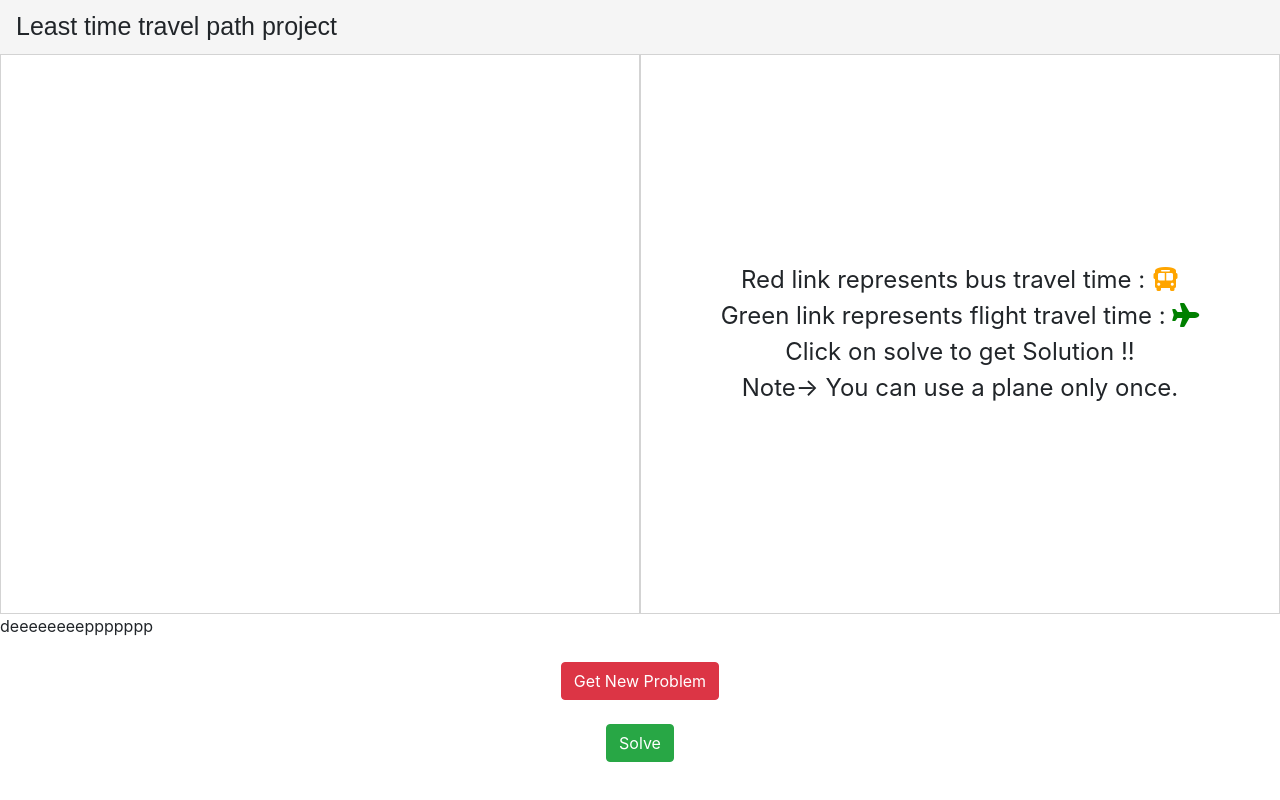
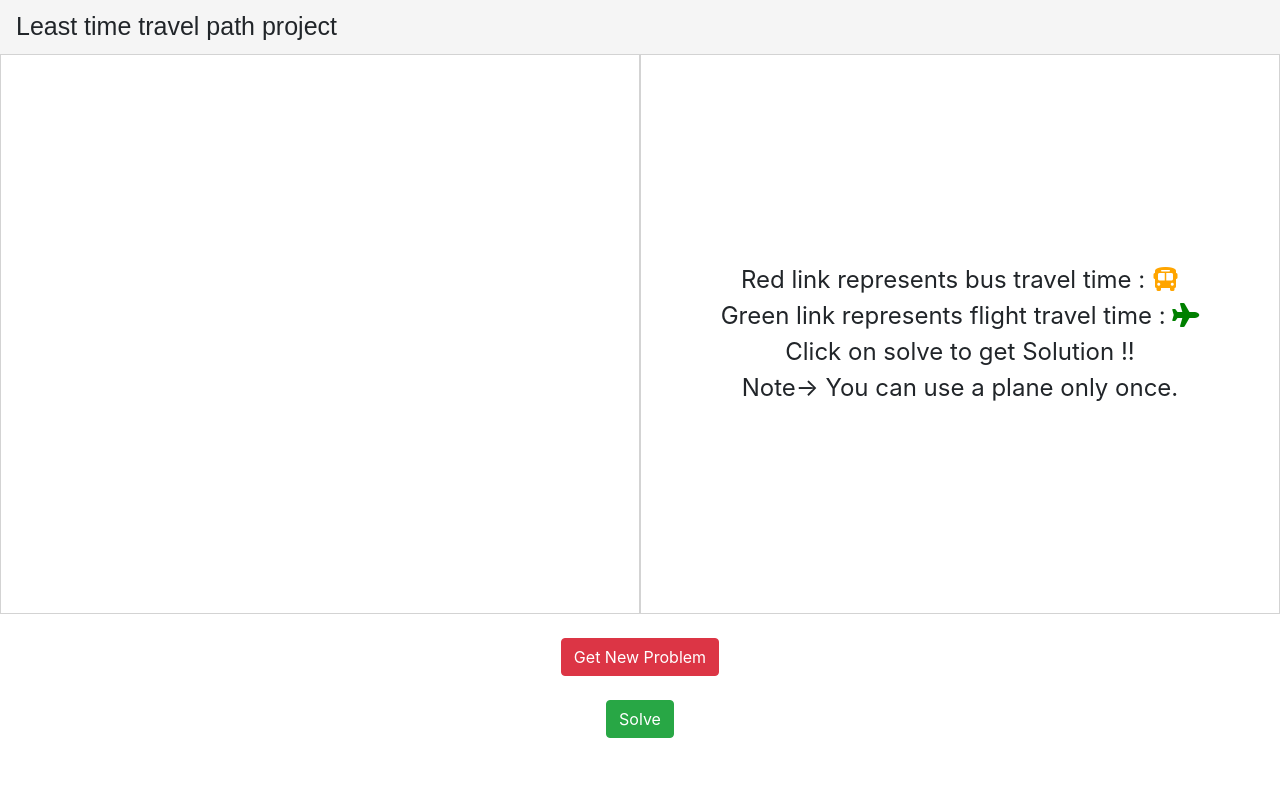
Before and after one commit to deepanshu2612/Travel-Planner, a plain HTML site: page index.html in a window 1280 px wide. Drawn offline with nearby package versions, Linux system fonts and the light colour scheme.

Commit message:
Update index.html

```diff
--- a/index.html
+++ b/index.html
@@ -37,7 +37,7 @@
                 <div id="mynetwork2" style="display: none"></div>
             </div>
         </div>
-<h>deeeeeeeeppppppp<h>
+
         <div>
             <br>
             <button type="button" class="btn btn-danger" id="generate-graph">Get New Problem</button>
```
